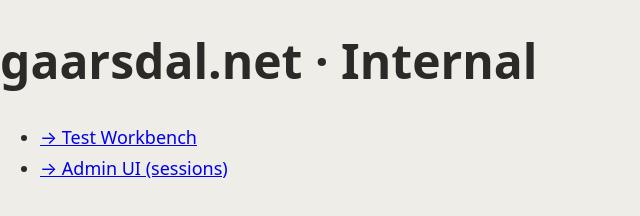
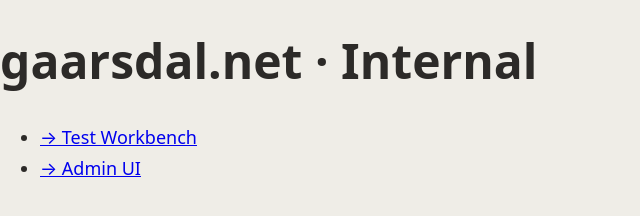
Before and after one commit to janlauridsen/gaarsdal.net-v5, a plain HTML site: page public/index.html in a window 1280 px wide. Shown: the whole page, without its empty margins (0-640 px from the left). Drawn offline with Linux system fonts and the light colour scheme.

Commit message:
Update index.html

```diff
--- a/public/index.html
+++ b/public/index.html
@@ -6,14 +6,12 @@
   <meta name="viewport" content="width=device-width, initial-scale=1.0">
   <link rel="stylesheet" href="style.css">
 </head>
-
 <body class="animate-fadeIn">
   <main class="max-w-3xl mx-auto px-6 py-16">
     <h1 class="text-h1 mb-6">gaarsdal.net · Internal</h1>
-
     <ul class="space-y-4 text-base-lg">
       <li><a href="workbench.html">→ Test Workbench</a></li>
-      <li><a href="admin.html">→ Admin UI (sessions)</a></li>
+      <li><a href="admin.html">→ Admin UI</a></li>
     </ul>
   </main>
 </body>
```
